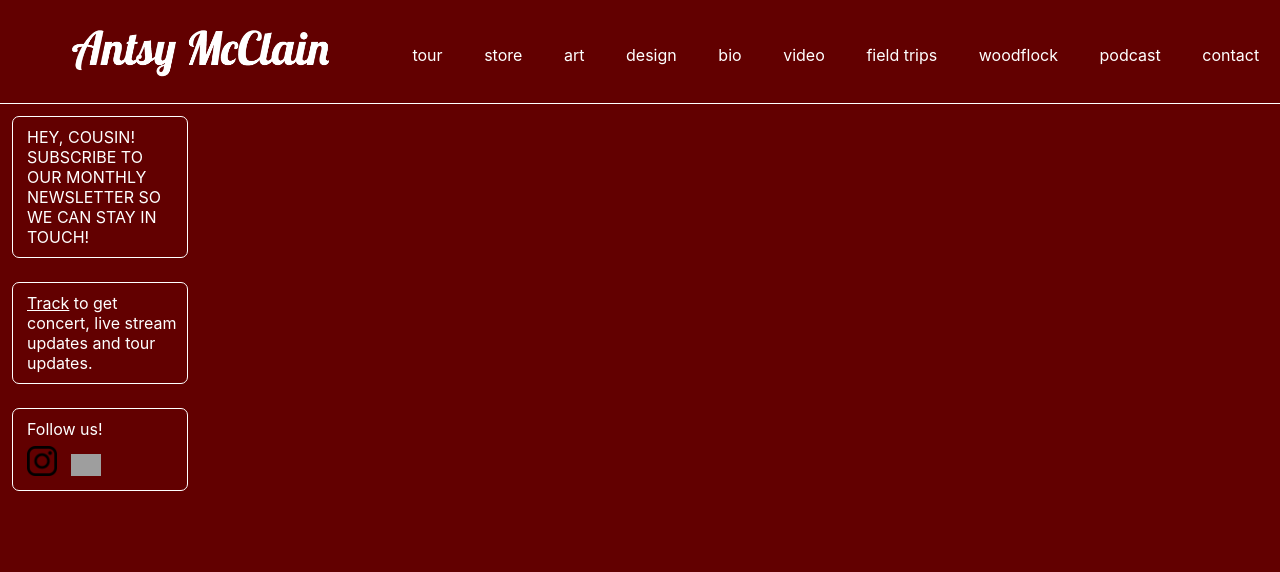
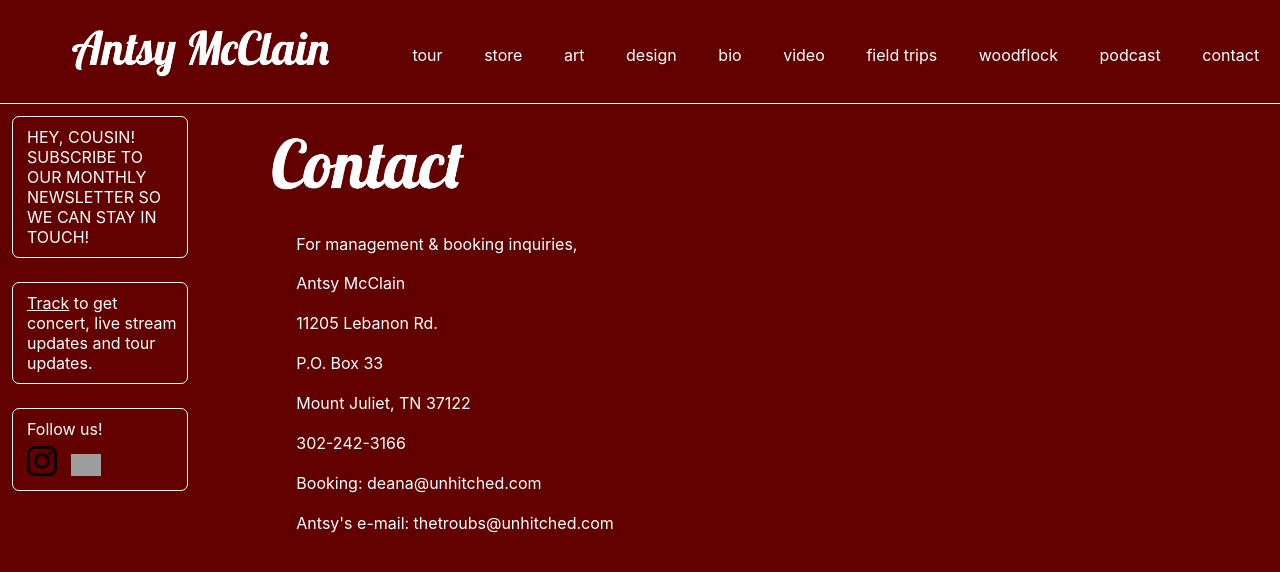
Before and after one commit to grantbell1996/unhitched, a React (Create React App) app: page /contact in a window 1280 px wide. Shown: the top 572 px of the page. Built offline with nearby package versions, Linux system fonts and the light colour scheme; grey boxes are pictures that could not be loaded.

Commit message:
updated contact component

```diff
--- a/src/App.js
+++ b/src/App.js
@@ -13,6 +13,7 @@
 import FieldTrips from './components/FieldTrips/FieldTrips';
 import Woodflock from './components/Woodflock/Woodflock';
 import Podcast from './components/Podcast/Podcast';
+import Contact from './components/Contact/Contact';
 
 function App() {
   return (
@@ -42,6 +43,8 @@
 
           <Route path="/podcast" element={<Podcast />}></Route>
 
+          <Route path="/contact" element={<Contact />}></Route>
+
         </Routes>
         </div>
       </BrowserRouter>
--- a/src/components/Bio/Bio.css
+++ b/src/components/Bio/Bio.css
@@ -1,10 +1,8 @@
 .bio_header {
-    display: flex;
-    padding-left: 8%;
-    padding-top: 3%;
-    padding-bottom: 3%;
-    width: 45%;
-
+    padding-left: 2%;
+    padding-top: 2%;
+    padding-bottom: 1%;
+    width: 60%;
 }
 
 .bio {
--- a/src/components/Contact/Contact.css
+++ b/src/components/Contact/Contact.css
@@ -0,0 +1,15 @@
+.contactHeader {
+    padding-left: 2%;
+    padding-top: 2%;
+    padding-bottom: 1%;
+    width: 27%;
+}
+
+.contactInfo {
+    color: white;
+    padding: 1%;
+}
+
+.contactInfoCont {
+    padding-left: 8%;
+}
--- a/src/components/Contact/Contact.js
+++ b/src/components/Contact/Contact.js
@@ -1,8 +1,22 @@
 import React from 'react'
+import "./Contact.css"
+import contactHeader from "../images/Contact_Header.png"
 
 function Contact() {
   return (
-    <div>Contact</div>
+    <div>
+      <img className='contactHeader' src={contactHeader} />
+      <div className='contactInfoCont'>
+        <div className='contactInfo'>For management & booking inquiries,</div>
+        <div className='contactInfo'>Antsy McClain</div>
+        <div className='contactInfo'>11205 Lebanon Rd.</div>
+        <div className='contactInfo'>P.O. Box 33</div>
+        <div className='contactInfo'>Mount Juliet, TN 37122</div>
+        <div className='contactInfo'>302-242-3166</div>
+        <div className='contactInfo'>Booking: deana@unhitched.com</div>
+        <div className='contactInfo'>Antsy's e-mail: thetroubs@unhitched.com</div>
+      </div>
+    </div>
   )
 }
 
--- a/src/components/FieldTrips/FieldTrips.css
+++ b/src/components/FieldTrips/FieldTrips.css
@@ -4,9 +4,10 @@
 }
 
 .field_trip_header {
-    padding-left: 3%;
-    padding-top: 3%;
-    width: 24%;
+    padding-left: 2%;
+    padding-top: 2%;
+    padding-bottom: 1%;
+    width: 27%;
 }
 
 .field_trip_img {
--- a/src/components/Video/Video.css
+++ b/src/components/Video/Video.css
@@ -3,10 +3,10 @@
 }
 
 .video_header {
-    padding-left: 4%;
-    padding-top: 3%;
-    padding-bottom: 2%;
-    width: 17%;
+    padding-left: 2%;
+    padding-top: 2%;
+    padding-bottom: 1%;
+    width: 24%;
 }
 
 .video_subheader {
--- a/src/components/Woodflock/Woodflock.css
+++ b/src/components/Woodflock/Woodflock.css
@@ -1,6 +1,8 @@
 .woodflock_banner {
-    width: 25%;
-    padding: 2.5%;
+    padding-left: 2%;
+    padding-top: 2%;
+    padding-bottom: 1%;
+    width: 27%;
 }
 
 .woodflock_text {
```
Also changed, not shown: src/components/images/Contact_Header.png (added).
